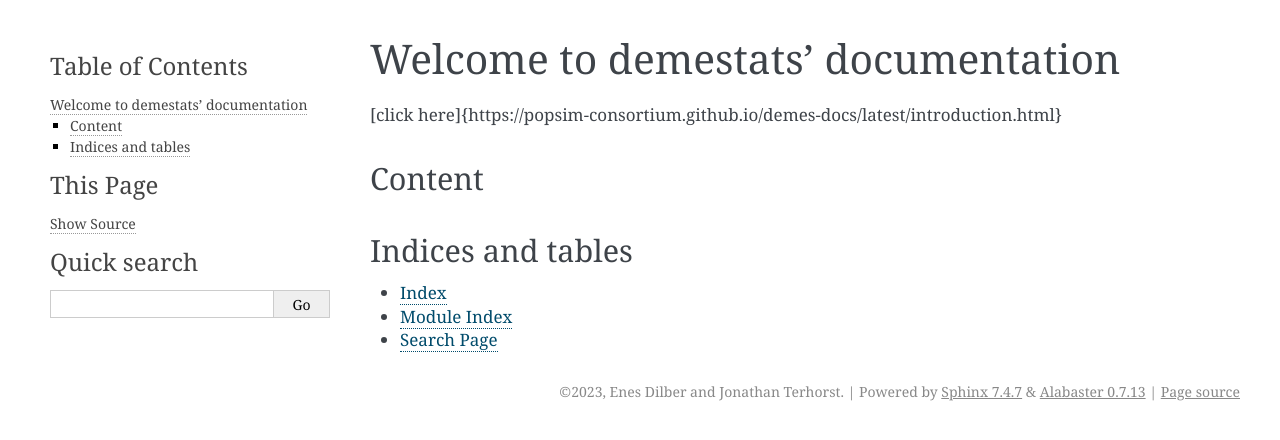
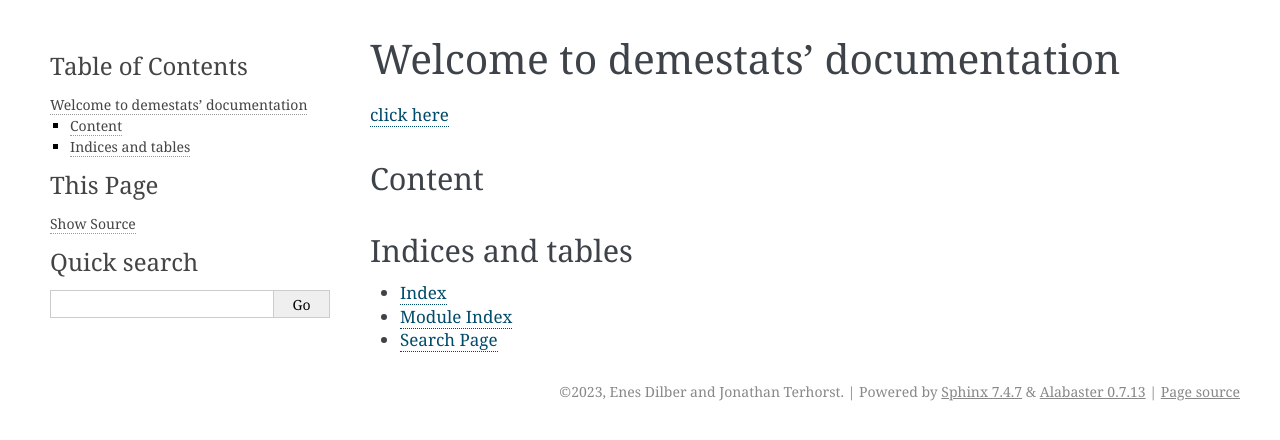
Before and after one commit to Jiatong-Liang/Demes, a Sphinx documentation site: the page built from docs/index.md, in a window 1280 px wide. Shown: the top 440 px of the page. Built offline with Sphinx 7.4.7, drawn with Linux system fonts in a browser that asks for light colours; pages that are not in the unit, such as notebooks, are missing from menus; the version number is read from the project's files by our own code.

Commit message:
Update index.md

```diff
--- a/docs/index.md
+++ b/docs/index.md
@@ -1,6 +1,6 @@
 # Welcome to demestats' documentation
 
-[click here]{https://popsim-consortium.github.io/demes-docs/latest/introduction.html}
+[click here](https://popsim-consortium.github.io/demes-docs/latest/introduction.html)
 
 
 ## Content
```
